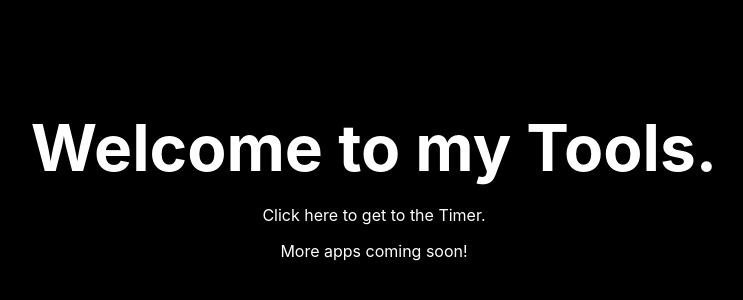
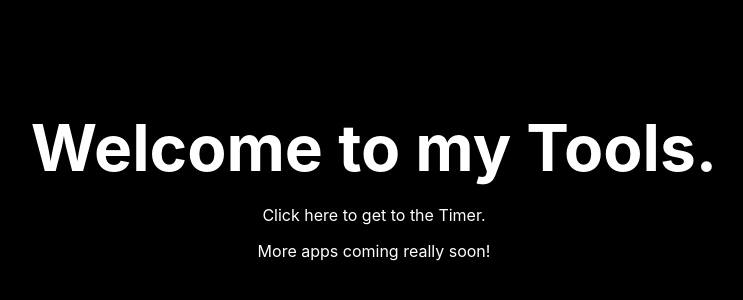
Before and after one commit to t3llscode/t3lls-tools, a Next.js app in the folder njs-tools/next-app/: page / in a window 1280 px wide. Shown: the part 206-506 px from the top of the page, without its empty margins (266-1009 px from the left). Built offline with nearby package versions, Linux system fonts and the light colour scheme; a web font is replaced by a local one.

Commit message:
V1.3.3 (really)

```diff
--- a/njs-tools/next-app/src/pages/index.tsx
+++ b/njs-tools/next-app/src/pages/index.tsx
@@ -19,7 +19,7 @@ export default function Home() {
           Click here to get to the Timer.
         </a>
         <p>
-          More apps coming soon!
+          More apps coming really soon!
         </p>
       </main>
     </div>
```
